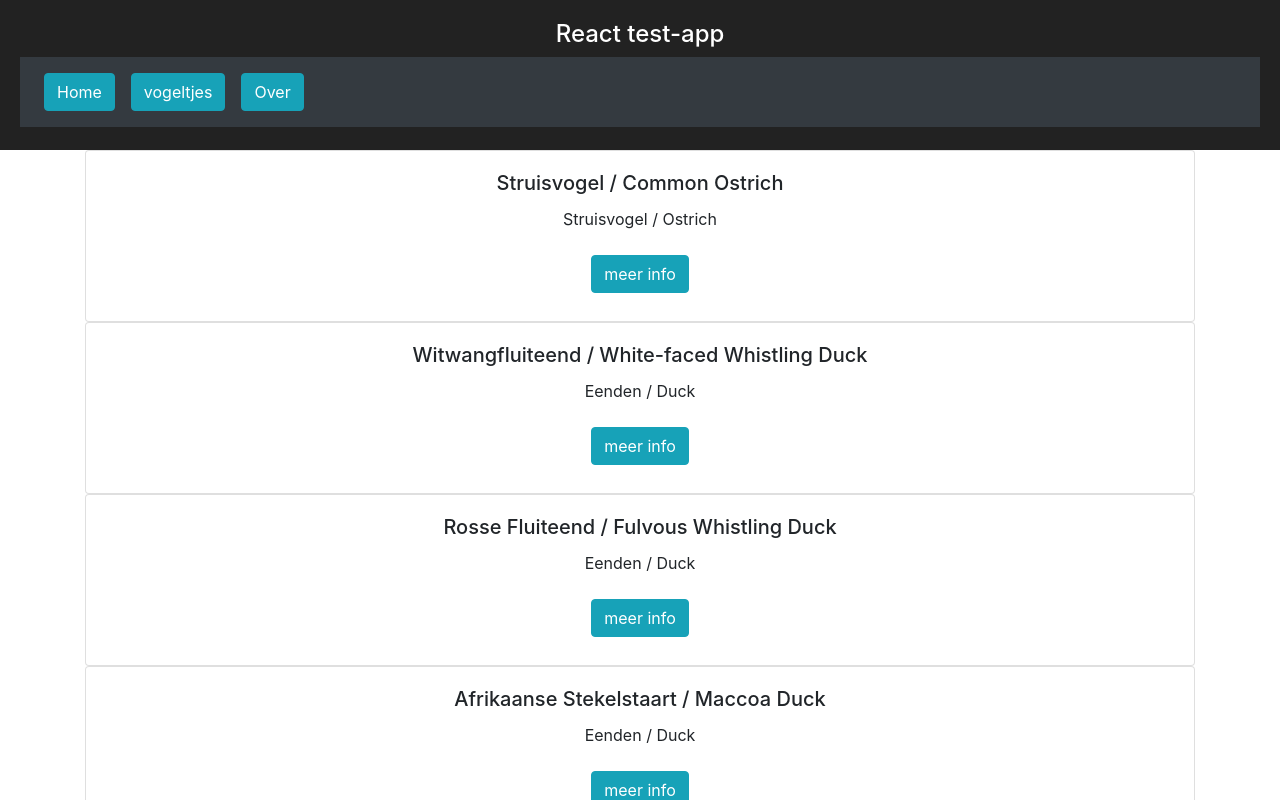
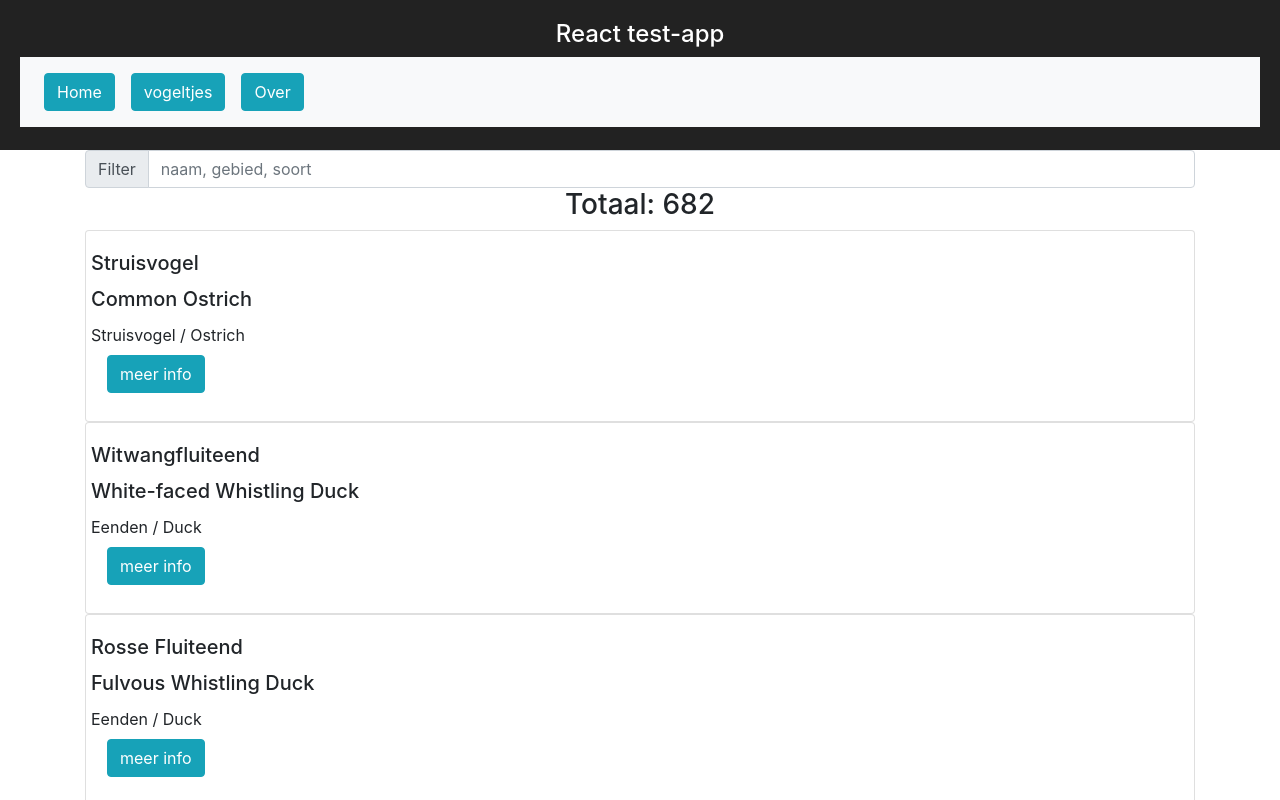
Before and after one commit to OlafvdGraaf/react-app-birds, a React (Create React App) app in the folder birds-app/: page /Birds in a window 1280 px wide. Shown: the top 800 px of the page. Built offline with nearby package versions, Linux system fonts and the light colour scheme.

Commit message:
added new functionalities

```diff
--- a/birds-app/package.json
+++ b/birds-app/package.json
@@ -8,7 +8,7 @@
     "react": "^16.5.1",
     "react-dom": "^16.5.1",
     "react-router-dom": "^4.3.1",
-    "react-scripts": "1.1.5",
+    "react-scripts": "^1.1.5",
     "reactstrap": "^6.4.0"
   },
   "scripts": {
--- a/birds-app/src/App.js
+++ b/birds-app/src/App.js
@@ -13,7 +13,7 @@ class App extends Component {
 
         <Header />
 
-        {routes}
+        <div>{routes}</div>
 
       </div>
     );
--- a/birds-app/src/components/birds.js
+++ b/birds-app/src/components/birds.js
@@ -2,39 +2,82 @@ import { Link, Route, Switch } from 'react-router-dom';
 import React, { Component } from 'react';
 import '../App.css';
 import { Header } from './header.js';
-import { Nav, NavItem, NavLink, Card, CardImg, CardText, CardBody, CardTitle, CardSubtitle, Button, Container, Row, Col } from 'reactstrap';
+import { Nav, NavItem, NavLink, Card, CardImg, CardText, CardBody, CardTitle, CardSubtitle, Button, Container, Row, Col, InputGroup, InputGroupAddon, Input } from 'reactstrap';
 import { birdList } from '../birds.js';
 
 export class Birds extends Component {
     constructor(props){
         super(props)
 
+        this.handleChange = this.handleChange.bind(this);
+        this.getbirdIndex = this.getbirdIndex.bind(this);
+
         this.state = {
             list : birdList,
-            filteredList : []
+            filteredList : birdList,
         }
+    }
+
+    getbirdIndex(bird){
+        return this.state.list.indexOf(bird);
+    }
+
+    handleChange(event){
+        if(event.target.value == ""){
+            this.setState({
+                filteredList : this.state.list
+            });
+            return ;
+        };
+
+        const listToFilter = this.state.list.filter(
+            bird =>
+                bird.nederlanse_naam.toLowerCase().includes(event.target.value) ||
+                bird.engelse_naam.toLowerCase().includes(event.target.value)  ||
+                bird.engelse_naam.toLowerCase().includes(event.target.value) ||
+                bird.soort_en.toLowerCase().includes(event.target.value) ||
+                bird.soort_nl.toLowerCase().includes(event.target.value) ||
+                bird.latijnse_naam.toLowerCase().includes(event.target.value)
+        )
+
+        this.setState({
+            filteredList : listToFilter
+        });
     }
 
     render() {
       return (
-        <div>
         <Container>
-
-                    {this.state.list.map(
-                        (bird, index) =>
             <Row>
                 <Col>
-                                <Card body>
-                                    <CardTitle>{ bird.nederlanse_naam + " / " + bird.engelse_naam }</CardTitle>
-                                    <CardText> {bird.soort_nl + " / " + bird.soort_en} </CardText>
-                                    <NavLink tag={Link} to={"/bird/" + index} active> <Button color="info">meer info</Button> </NavLink>
+                    <InputGroup >
+                        <InputGroupAddon addonType="prepend">Filter</InputGroupAddon>
+                        <Input placeholder="naam, gebied, soort" onChange={this.handleChange}/>
+                    </InputGroup>
+                </Col>
+            </Row>
 
+            <h3>Totaal: {this.state.filteredList.length}</h3>
+
+            {this.state.filteredList.map(
+                (bird, index) => {
+                    if(index < 20
+                    ){
+                        return(
+                            <Row>
+                                <Col> <Card body>
+                                        <Row> <CardTitle>{bird.nederlanse_naam}</CardTitle> </Row>
+                                        <Row> <CardTitle>{bird.engelse_naam }</CardTitle> </Row>
+                                        <Row> <CardText> {bird.soort_nl + " / " + bird.soort_en} </CardText> </Row>
+                                        <Row> <NavLink tag={Link} to={"/bird/" + this.getbirdIndex(bird)} active> <Button color="info">meer info</Button> </NavLink> </Row>
                                     </Card>
                                 </Col>
                             </Row>
+                        )
+                    }
+                }
             )}
         </Container>
-        </div>
       );
     }
 };
--- a/birds-app/src/components/header.js
+++ b/birds-app/src/components/header.js
@@ -36,9 +36,9 @@ export class Header extends Component {
 
             {/*<h1 className="App-title">De Frim87 vogels app</h1>*/}
             {<h1 className="App-title">React test-app</h1>}
-
-            <div>
-                <Navbar color="dark" dark expand="md">
+                <Navbar color="light" light expand="xs">
+                    <NavbarToggler onClick={this.toggle} />
+                    <Collapse isOpen={this.state.isOpen} navbar>
                         <Nav navbar>
                             <NavItem>
                                 <NavLink tag={Link} to="/" active> <Button color="info"> Home </Button></NavLink>
@@ -52,8 +52,8 @@ export class Header extends Component {
                                 <NavLink tag={Link} to="/About" active> <Button color="info"> Over </Button></NavLink>
                             </NavItem>
                         </Nav>
+                    </Collapse>
                 </Navbar>
-            </div>
 
         </header>
 
```
Also changed, not shown: 1 other file (tests, documents, lock files or other folders). Lines whose indentation alone changed are shown as unchanged.
